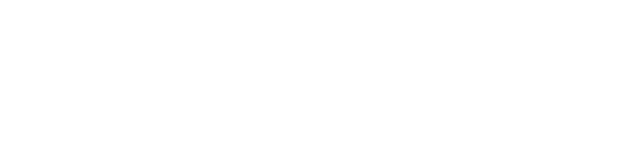
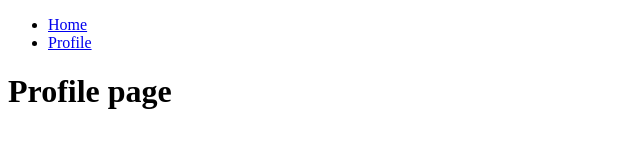
Before and after one commit to vehemencia/Social-network-FlickReview, a website with bundled scripts: page src/index.html in a window 1280 px wide. Shown: the whole page, without its empty margins (0-640 px from the left). Built offline with nearby package versions, Linux system fonts and the light colour scheme.

Commit message:
Adding nav bar and SPA trial

```diff
--- a/src/index.html
+++ b/src/index.html
@@ -7,6 +7,14 @@
   <title>Document</title>
 </head>
 <body>
+  <nav>
+    <ul>
+      <li><a href="#" id="homeselection">Home</a></li>
+      <li><a href="#" id="profileselection">Profile</a></li>
+    </ul>
+  </nav>
+  <div id="root">
+  </div>
   <script type="module" src="main.js"></script>
 </body>
 </html>
--- a/src/lib/index.js
+++ b/src/lib/index.js
@@ -4,3 +4,7 @@ export const myFunction = () => {
   // aqui tu codigo
   console.log('Hola mundo!');
 };
+
+export const exampleForHome = `<h1>Home page</h1>`
+
+export const exampleForProfile = `<h1>Profile page</h1>`
--- a/src/main.js
+++ b/src/main.js
@@ -1,5 +1,27 @@
 // Este es el punto de entrada de tu aplicacion
 
-import { myFunction } from './lib/index.js';
+import { myFunction,exampleForHome, exampleForProfile } from './lib/index.js';
 
 myFunction();
+
+const routes = {
+    "/home" : exampleForHome,
+    "/profile" : exampleForProfile
+}
+
+const rootInDom = document.querySelector("#root");
+rootInDom.innerHTML = routes[window.location.pathname]
+
+function changePages(pathnameParameter) {
+    window.history.pushState(
+        {},
+        pathnameParameter,
+        window.location.origin + pathnameParameter
+    )
+rootInDom.innerHTML = routes[pathnameParameter]
+}
+
+document.querySelector("#profileselection").addEventListener("click", changePages("/profile"));
+document.querySelector("#homeselection").addEventListener("click", function testForBtnValidation(){
+    console.log("Testing");
+});
```
